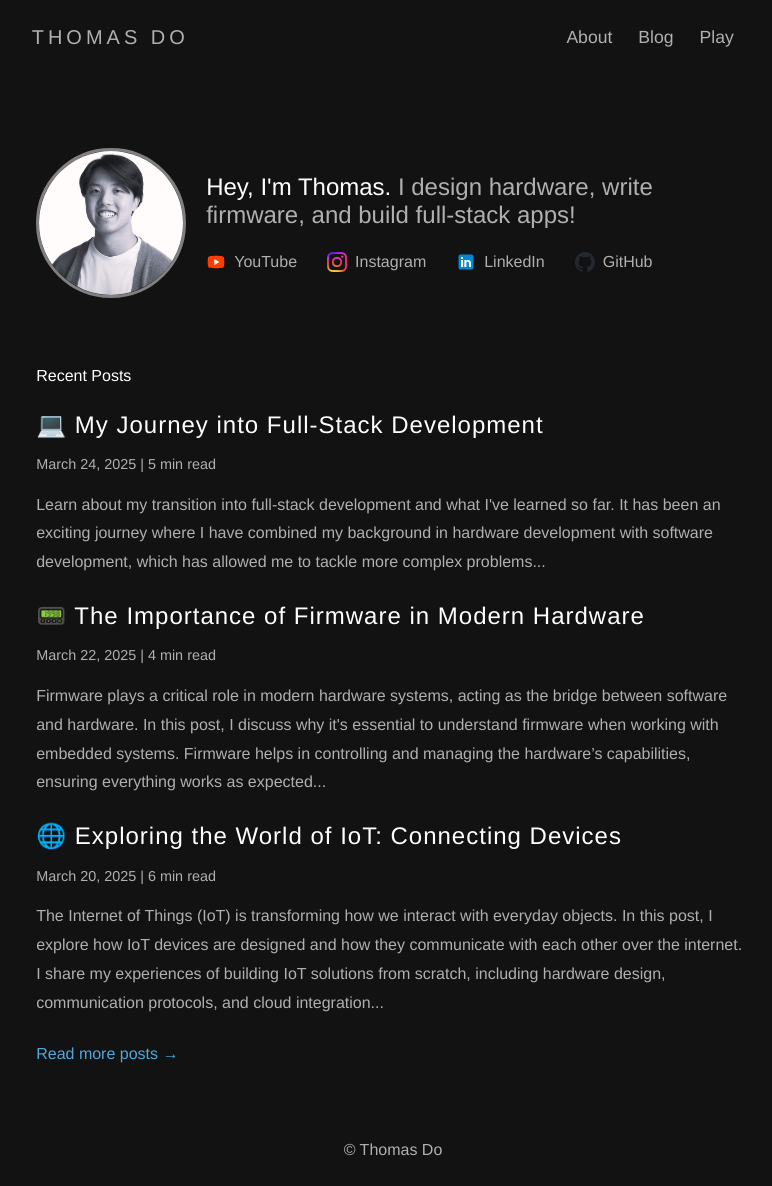
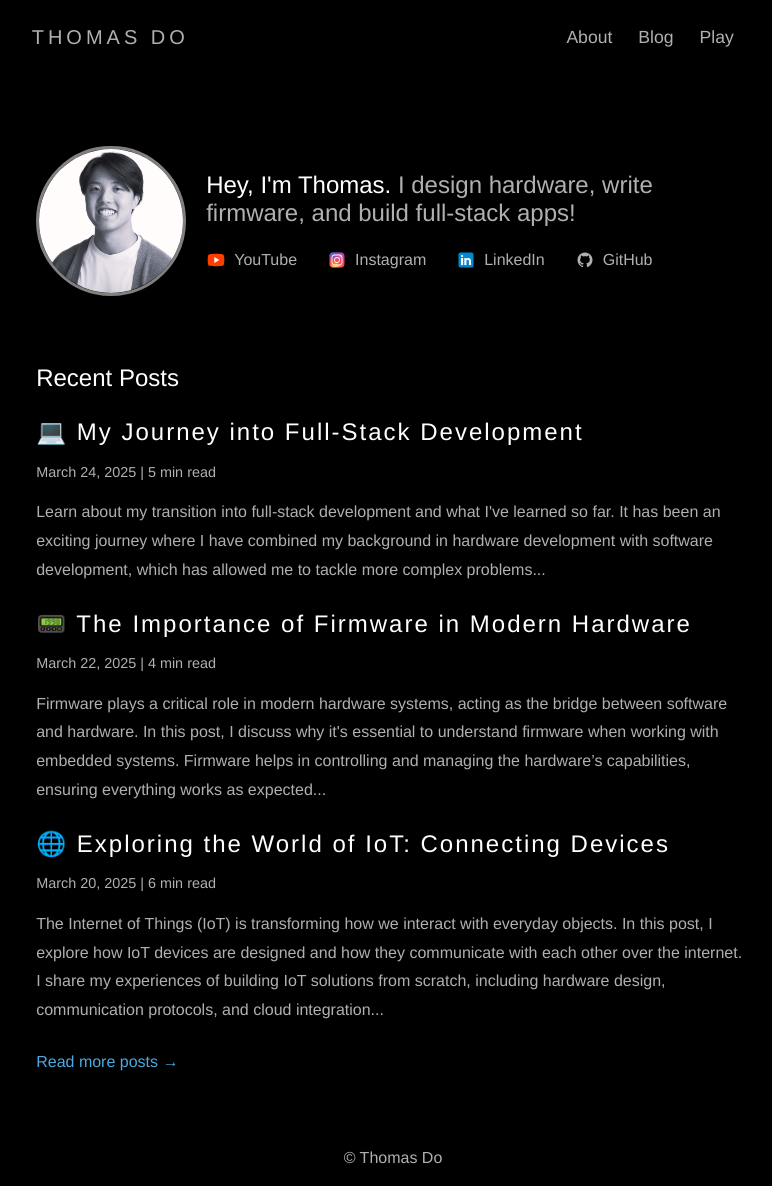
Before and after one commit to ThomasDo-dev/Web_Portfolio, a Flask app: page / in a window 1280 px wide. Shown: the whole page, without its empty margins (247-1019 px from the left). Before the commit the page ends 1156 px from the top, so only its background shows below. Run offline with Flask 3, Linux system fonts and the light colour scheme.

Commit message:
-changed jpeg icon to svg -change background to true black of #000000

```diff
--- a/static/styles.css
+++ b/static/styles.css
@@ -1,6 +1,6 @@
 /* General Body Styles */
 body {
-    background-color: #121212; /* Dark background */
+    background-color: #000000; /* Dark background */
     color: #b0b0b0; /* Light gray text */
     font-family: Helvetica Neue, sans-serif;
 }
@@ -13,7 +13,7 @@ body {
     align-items: center;
     justify-content: flex-start;
     gap: 20px;
-    margin-top: 50px;
+    margin-top: 25px;
     width: 100%;
     margin-left: auto;
     margin-right: auto;
@@ -127,7 +127,7 @@ body {
 
 /* Custom Navigation Bar */
 .navbar {
-    background-color: #121212 !important; /* Force black background */
+    background-color: #000000 !important; /* Force black background */
     max-width: 48rem; /* Set the same width as the profile */
     padding: 1rem 1.45rem; /* Adjust padding for proper spacing */
     margin: 0 auto; /* Center navbar */
@@ -186,7 +186,7 @@ body {
     max-width: 47.5rem;
     padding: 1.5rem 1.45rem;
     margin-top: 20px;
-    background-color: #121212;
+    background-color: #000000;
     border-radius: 10px;
     text-align: left;
     margin-left: auto;
@@ -195,7 +195,7 @@ body {
 }
 
 .blog-section h2 {
-    font-size: 1rem;
+    font-size: 1.5rem;
     color: #ffffff; /* White for section titles */
 }
 
@@ -206,7 +206,7 @@ body {
 .blog-post h3 {
     font-size: 1.5rem;
     color: #ffffff; /* White by default */
-    letter-spacing: 1px; /* Increase space between letters */
+    letter-spacing: 2px; /* Increase space between letters */
     line-height: 1.6; /* Increase line height for better readability */
     margin-bottom: 10px; /* Space below the title */
 }
--- a/templates/home.html
+++ b/templates/home.html
@@ -14,7 +14,7 @@
                 <span class="social-text">YouTube</span>
             </a>
             <a href="https://www.instagram.com/chickwwn" target="_blank">
-                <img src="{{ url_for('static', filename='instagramicon.png') }}" alt="Instagram">
+                <img src="{{ url_for('static', filename='instagramicon.svg') }}" alt="Instagram">
                 <span class="social-text">Instagram</span>
             </a>
             <a href="https://www.linkedin.com/in/thomas-do-b0b9b5169" target="_blank">
```
Also changed, not shown: static/githubicon.svg, static/instagramicon.png (deleted), static/instagramicon.svg (added).
